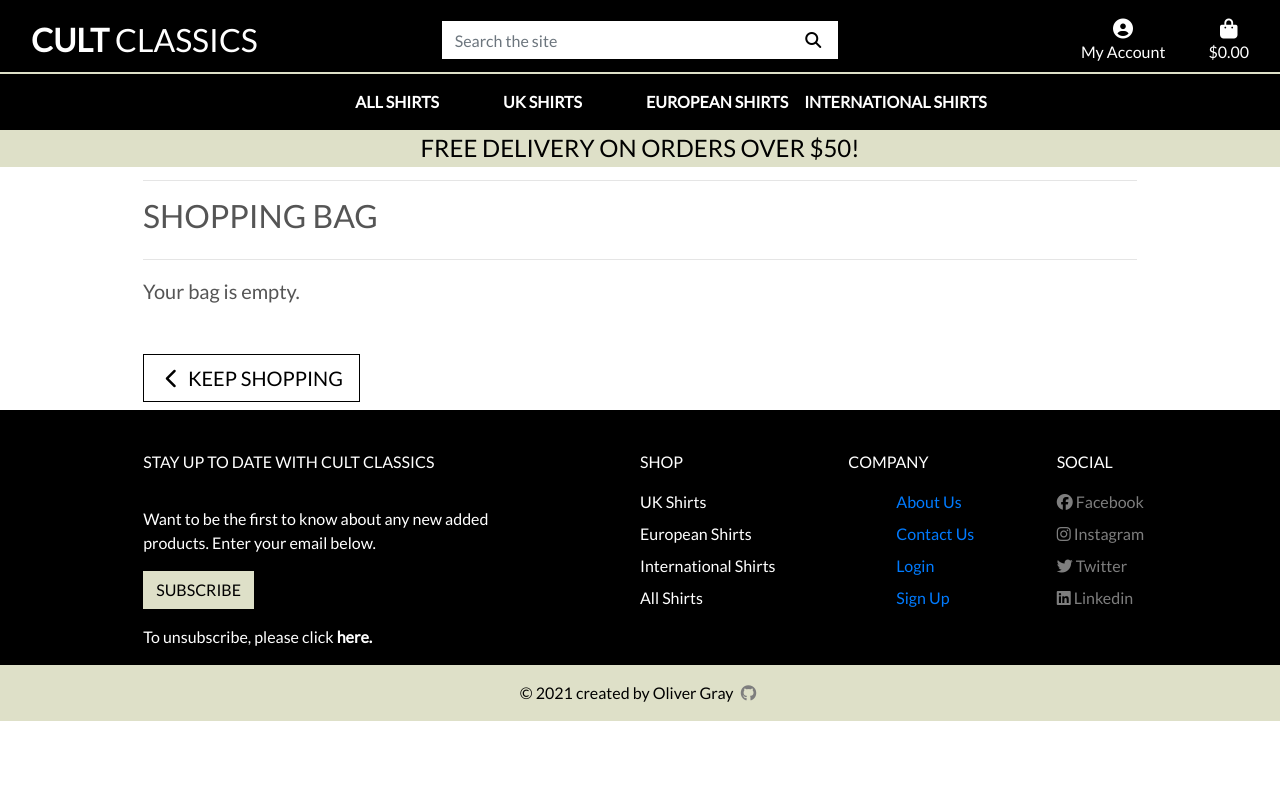
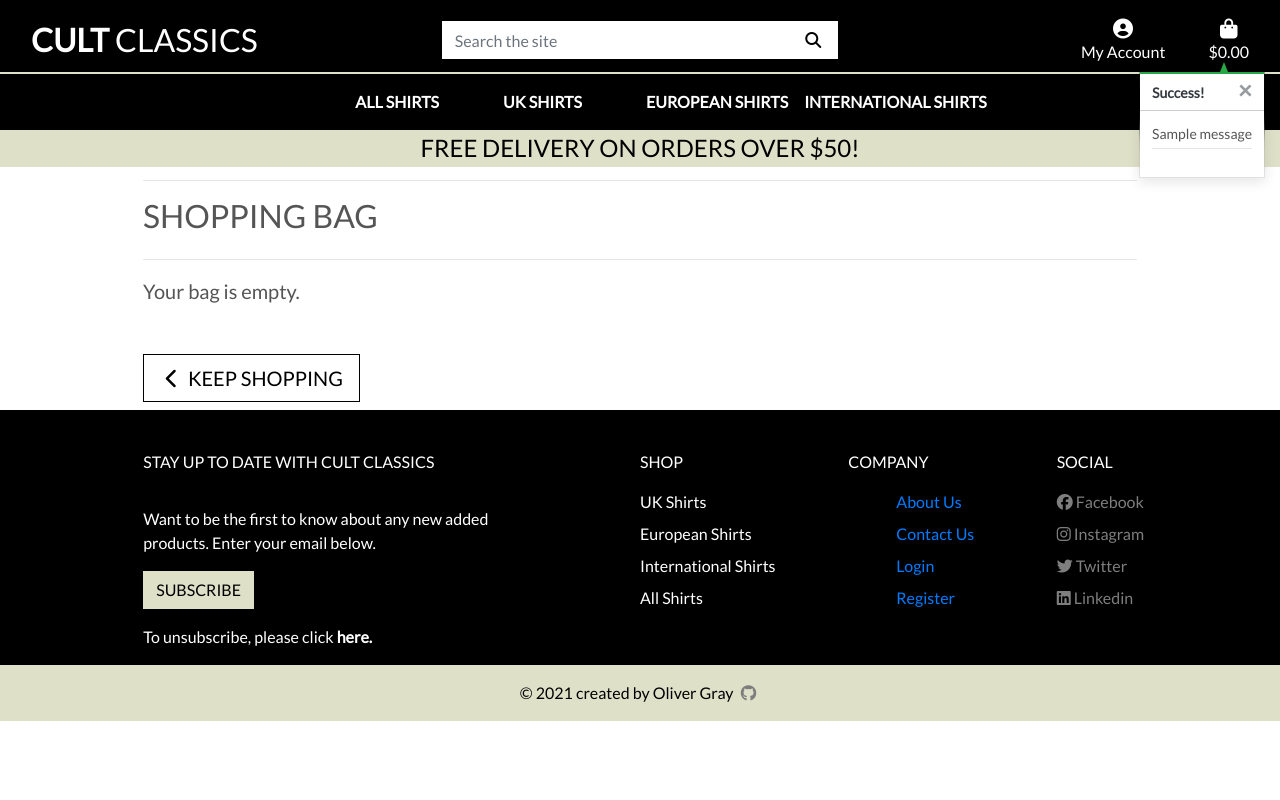
Before and after one commit to OliverGray03/cult_classics, a Django app: page /bag/ in a window 1280 px wide. Run offline with Django 3.2, Linux system fonts and the light colour scheme; one stand-in notice (Sample message) is shown; some libraries are stand-ins or nearby versions.

Commit message:
Created basic toast messages, need styling

```diff
--- a/bag/views.py
+++ b/bag/views.py
@@ -1,15 +1,21 @@
-from django.shortcuts import render, redirect, reverse, HttpResponse
+from django.shortcuts import (
+    render, redirect, reverse, HttpResponse, get_object_or_404
+)
+from django.contrib import messages
 
-# Create your views here.
+from products.models import Product
+
 
 def view_bag(request):
     """ A view that renders the bag contents page """
 
     return render(request, 'bag/bag.html')
 
+
 def add_to_bag(request, item_id):
     """ Add a quantity of the specified product to the shopping bag """
 
+    product = get_object_or_404(Product, pk=item_id)
     quantity = int(request.POST.get('quantity'))
     redirect_url = request.POST.get('redirect_url')
     size = None
@@ -21,15 +27,29 @@ def add_to_bag(request, item_id):
         if item_id in list(bag.keys()):
             if size in bag[item_id]['items_by_size'].keys():
                 bag[item_id]['items_by_size'][size] += quantity
+                messages.success(request,
+                                 (f'Updated size {size.upper()} '
+                                  f'{product.name} quantity to '
+                                  f'{bag[item_id]["items_by_size"][size]}'))
             else:
                 bag[item_id]['items_by_size'][size] = quantity
+                messages.success(request,
+                                 (f'Added size {size.upper()} '
+                                  f'{product.name} to your bag'))
         else:
             bag[item_id] = {'items_by_size': {size: quantity}}
+            messages.success(request,
+                             (f'Added size {size.upper()} '
+                              f'{product.name} to your bag'))
     else:
         if item_id in list(bag.keys()):
             bag[item_id] += quantity
+            messages.success(request,
+                             (f'Updated {product.name} '
+                              f'quantity to {bag[item_id]}'))
         else:
             bag[item_id] = quantity
+            messages.success(request, f'Added {product.name} to your bag')
 
     request.session['bag'] = bag
     return redirect(redirect_url)
@@ -38,6 +58,7 @@ def add_to_bag(request, item_id):
 def adjust_bag(request, item_id):
     """Adjust the quantity of the specified product to the specified amount"""
 
+    product = get_object_or_404(Product, pk=item_id)
     quantity = int(request.POST.get('quantity'))
     size = None
     if 'product_size' in request.POST:
@@ -47,15 +68,28 @@ def adjust_bag(request, item_id):
     if size:
         if quantity > 0:
             bag[item_id]['items_by_size'][size] = quantity
+            messages.success(request,
+                             (f'Updated size {size.upper()} '
+                              f'{product.name} quantity to '
+                              f'{bag[item_id]["items_by_size"][size]}'))
         else:
             del bag[item_id]['items_by_size'][size]
             if not bag[item_id]['items_by_size']:
                 bag.pop(item_id)
+            messages.success(request,
+                             (f'Removed size {size.upper()} '
+                              f'{product.name} from your bag'))
     else:
         if quantity > 0:
             bag[item_id] = quantity
+            messages.success(request,
+                             (f'Updated {product.name} '
+                              f'quantity to {bag[item_id]}'))
         else:
             bag.pop(item_id)
+            messages.success(request,
+                             (f'Removed {product.name} '
+                              f'from your bag'))
 
     request.session['bag'] = bag
     return redirect(reverse('view_bag'))
@@ -65,6 +99,7 @@ def remove_from_bag(request, item_id):
     """Remove the item from the shopping bag"""
 
     try:
+        product = get_object_or_404(Product, pk=item_id)
         size = None
         if 'product_size' in request.POST:
             size = request.POST['product_size']
@@ -74,11 +109,16 @@ def remove_from_bag(request, item_id):
             del bag[item_id]['items_by_size'][size]
             if not bag[item_id]['items_by_size']:
                 bag.pop(item_id)
+            messages.success(request,
+                             (f'Removed size {size.upper()} '
+                              f'{product.name} from your bag'))
         else:
             bag.pop(item_id)
+            messages.success(request, f'Removed {product.name} from your bag')
 
         request.session['bag'] = bag
         return HttpResponse(status=200)
 
     except Exception as e:
+        messages.error(request, f'Error removing item: {e}')
         return HttpResponse(status=500)
--- a/cult_classics/settings.py
+++ b/cult_classics/settings.py
@@ -82,6 +82,9 @@ TEMPLATES = [
     },
 ]
 
+MESSAGE_STORAGE = 'django.contrib.messages.storage.session.SessionStorage'
+
+
 AUTHENTICATION_BACKENDS = [
     # Needed to login by username in Django admin, regardless of `allauth`
     'django.contrib.auth.backends.ModelBackend',
--- a/static/css/base.css
+++ b/static/css/base.css
@@ -175,6 +175,74 @@ a.category-badge>span.badge:hover {
     border-top: solid #DEE0C8 2px;
 }
 
+/* ------------------------------- bootstrap toasts */
+
+.message-container {
+    position: fixed;
+    top: 72px;
+    right: 15px;
+    z-index: 99999999999;
+}
+
+.custom-toast {
+    overflow: visible;
+}
+
+.toast-capper {
+    height: 2px;
+}
+
+/* from CSS-tricks.com: https://css-tricks.com/snippets/css/css-triangle/ */
+.arrow-up {
+    width: 0;
+    height: 0;
+    border-left: 4px solid transparent;
+    border-right: 4px solid transparent;
+    border-bottom: 10px solid black;
+    position: absolute;
+    top: -10px;
+    right: 36px;
+}
+
+/* Convenience classes - colors copied from Bootstrap */
+.arrow-primary {
+    border-bottom-color: #007bff !important;
+}
+
+.arrow-secondary {
+    border-bottom-color: #6c757d !important;
+}
+
+.arrow-success {
+    border-bottom-color: #28a745 !important;
+}
+
+.arrow-danger {
+    border-bottom-color: #dc3545 !important;
+}
+
+.arrow-warning {
+    border-bottom-color: #ffc107 !important;
+}
+
+.arrow-info {
+    border-bottom-color: #17a2b8 !important;
+}
+
+.arrow-light {
+    border-bottom-color: #f8f9fa !important;
+}
+
+.arrow-dark {
+    border-bottom-color: #343a40 !important;
+}
+
+.bag-notification-wrapper {
+    height: 100px;
+    overflow-x: hidden;
+    overflow-y: auto;
+}
+
 /* -------------------------------- Media Queries */
 
 /* Slightly larger container on xl screens */
--- a/templates/base.html
+++ b/templates/base.html
@@ -123,7 +123,21 @@
     </header>
 
     {% if messages %}
-    <div class="message-container"></div>
+    <div class="message-container">
+        {% for message in messages %}
+        {% with message.level as level %}
+        {% if level == 40 %}
+        {% include 'includes/toasts/toast_error.html' %}
+        {% elif level == 30 %}
+        {% include 'includes/toasts/toast_warning.html' %}
+        {% elif level == 25 %}
+        {% include 'includes/toasts/toast_success.html' %}
+        {% else %}
+        {% include 'includes/toasts/toast_info.html' %}
+        {% endif %}
+        {% endwith %}
+        {% endfor %}
+    </div>
     {% endif %}
 
     {% block page_header %}
@@ -190,7 +204,7 @@
                             <a href="">Login</a>
                         </li>
                         <li class="my-2">
-                            <a href="">Sign Up</a>
+                            <a href="">Register</a>
                         </li>
                         {% endif %}
                     </ul>
@@ -227,6 +241,9 @@
             </div>
     </footer>
     {% block postloadjs %}
+    <script type="text/javascript">
+        $('.toast').toast('show');
+    </script>
     {% endblock %}
 </body>
 
--- /dev/null
+++ b/templates/includes/toasts/toast_success.html
@@ -0,0 +1,57 @@
+<div class="toast custom-toast rounded-0 border-top-0" data-autohide="false">
+    <div class="arrow-up arrow-success"></div>
+    <div class="w-100 toast-capper bg-success"></div>
+    <div class="toast-header bg-white text-dark">
+        <strong class="mr-auto">Success!</strong>
+        <button type="button" class="ml-2 mb-1 close text-dark" data-dismiss="toast" aria-label="Close">
+            <span aria-hidden="true">&times;</span>
+        </button>
+    </div>
+    <div class="toast-body bg-white">
+        <div class="row">
+            <div class="col">
+                {{ message }}
+                <hr class="mt-1 mb-3">
+            </div>
+        </div>
+        {% if grand_total %}
+        <p class="logo-font bg-white text-black py-1">Your Bag ({{ product_count }})</p>
+        <div class="bag-notification-wrapper">
+            {% for item in bag_items %}
+            <div class="row">
+                <div class="col-3 my-1">
+                    <img class="w-100" src="{{ item.product.image.url }}">
+                </div>
+                <div class="col-9">
+                    <p class="my-0"><strong>{{ item.product.name }}</strong></p>
+                    <p class="my-0 small">Size:
+                        {% if item.product.has_sizes %}{{ item.size|upper }}{% else %}N/A{% endif %}</p>
+                    <p class="my-0 small text-muted">Qty: {{ item.quantity }}</p>
+                </div>
+            </div>
+            {% endfor %}
+        </div>
+        <div class="row">
+            <div class="col">
+                <strong>
+                    <p class="mt-3 mb-1 text-black">
+                        Total{% if free_delivery_delta > 0 %} (Exc. delivery){% endif %}:
+                        <span class="float-right">${{ total|floatformat:2 }}</span>
+                    </p>
+                </strong>
+                {% if free_delivery_delta > 0 %}
+                <p class="mb-0 p-2 bg-warning shadow-sm text-black text-center">
+                    Spend <strong>${{ free_delivery_delta }}</strong> more to get free next day delivery!
+                </p>
+                {% endif %}
+                <a href="{% url 'view_bag' %}" class="btn btn-black btn-block rounded-0">
+                    <span class="text-uppercase">Go To Secure Checkout</span>
+                    <span class="icon">
+                        <i class="fas fa-lock"></i>
+                    </span>
+                </a>
+            </div>
+        </div>
+        {% endif %}
+    </div>
+</div>
```
Also changed, not shown: templates/includes/toasts/toast_error.html (added, +13 -0 lines), templates/includes/toasts/toast_info.html (added, +13 -0 lines), templates/includes/toasts/toast_warning.html (added, +13 -0 lines), db.sqlite3.
